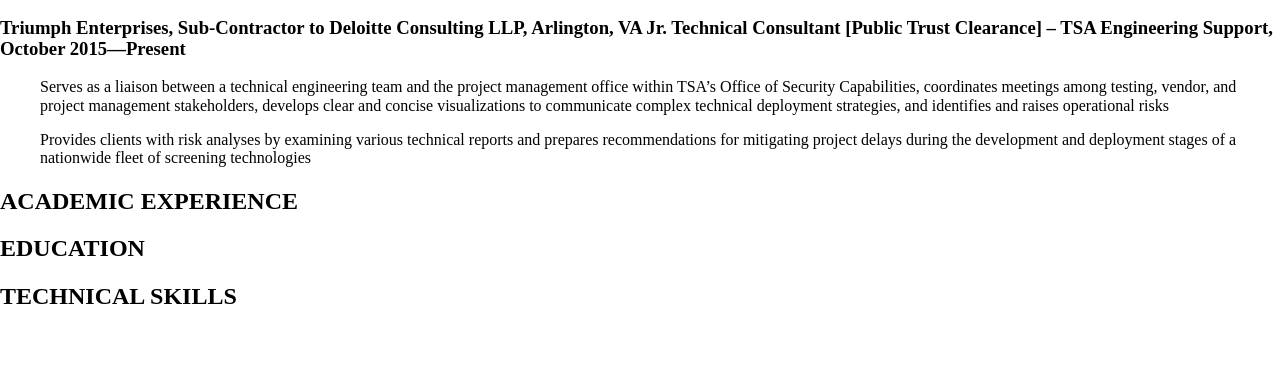
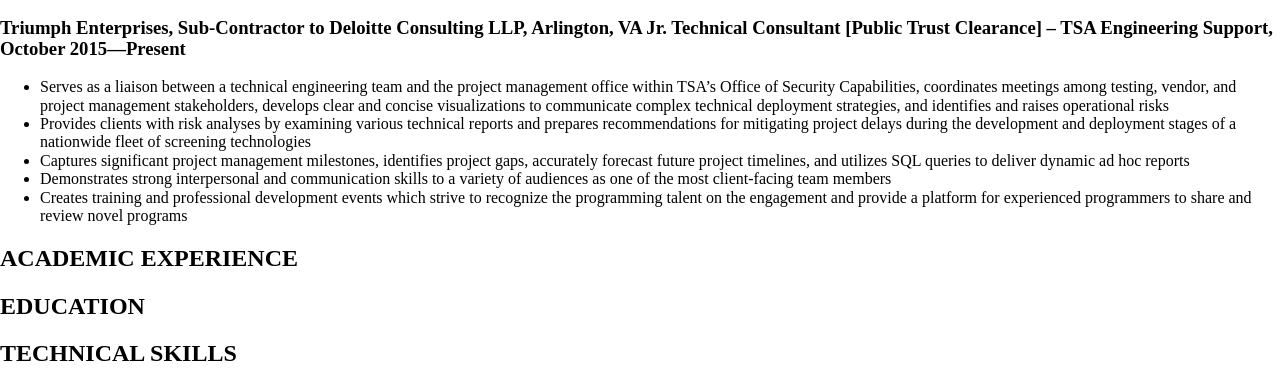
Before and after one commit to jermsn10/jermsn10.github.io, a plain HTML site: page index.html in a window 1280 px wide. Shown: the part 885-1273 px from the top of the page. Before the commit the page ends 1215 px from the top, so only its background shows below. Drawn offline with nearby package versions, Linux system fonts and the light colour scheme.

Commit message:
resume update

```diff
--- a/index.html
+++ b/index.html
@@ -28,10 +28,21 @@
           Jr. Technical Consultant [Public Trust Clearance] – TSA Engineering Support, October 2015—Present</h3>
           <p>
             <ul>
-              Serves as a liaison between a technical engineering team and the project management office within TSA’s Office of Security Capabilities, coordinates meetings among testing, vendor, and project management stakeholders, develops clear and concise visualizations to communicate complex technical deployment strategies, and identifies and raises operational risks
-            </ul>
-            <ul>
-              Provides clients with risk analyses by examining various technical reports and prepares recommendations for mitigating project delays during the development and deployment stages of a nationwide fleet of screening technologies
+                <li>
+                  Serves as a liaison between a technical engineering team and the project management office within TSA’s Office of Security Capabilities, coordinates meetings among testing, vendor, and project management stakeholders, develops clear and concise visualizations to communicate complex technical deployment strategies, and identifies and raises operational risks
+                </li>
+                <li>
+                  Provides clients with risk analyses by examining various technical reports and prepares recommendations for mitigating project delays during the development and deployment stages of a nationwide fleet of screening technologies
+                </li>
+                <li>
+                  Captures significant project management milestones, identifies project gaps, accurately forecast future project timelines, and utilizes SQL queries to deliver dynamic ad hoc reports
+                </li>
+                <li>
+                  Demonstrates strong interpersonal and communication skills to a variety of audiences as one of the most client-facing team members
+                </li>
+                <li>
+                  Creates training and professional development events which strive to recognize the programming talent on the engagement and provide a platform for experienced programmers to share and review novel programs
+                </li>
             </ul>
           </p>
       <h2>ACADEMIC EXPERIENCE</h2>
```
